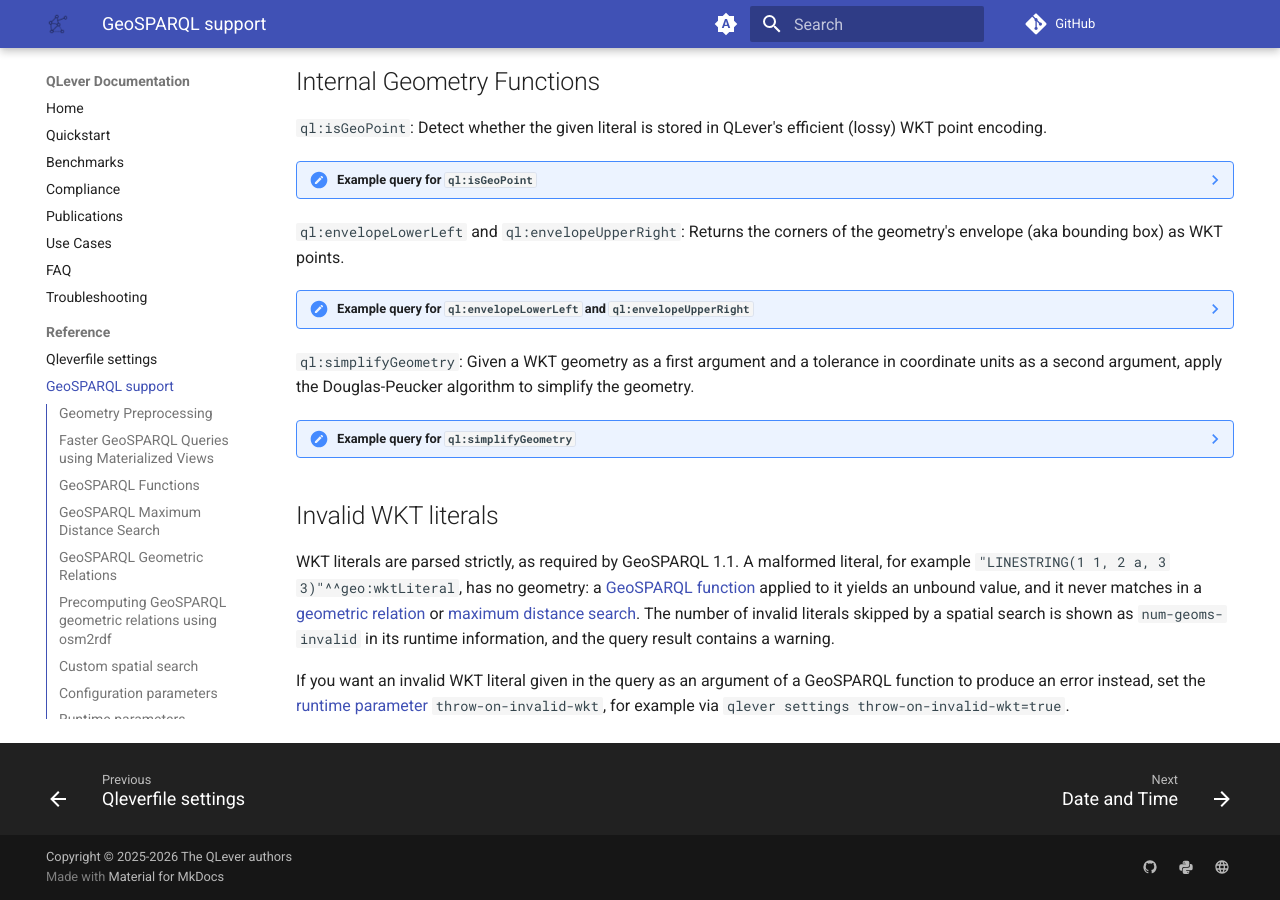
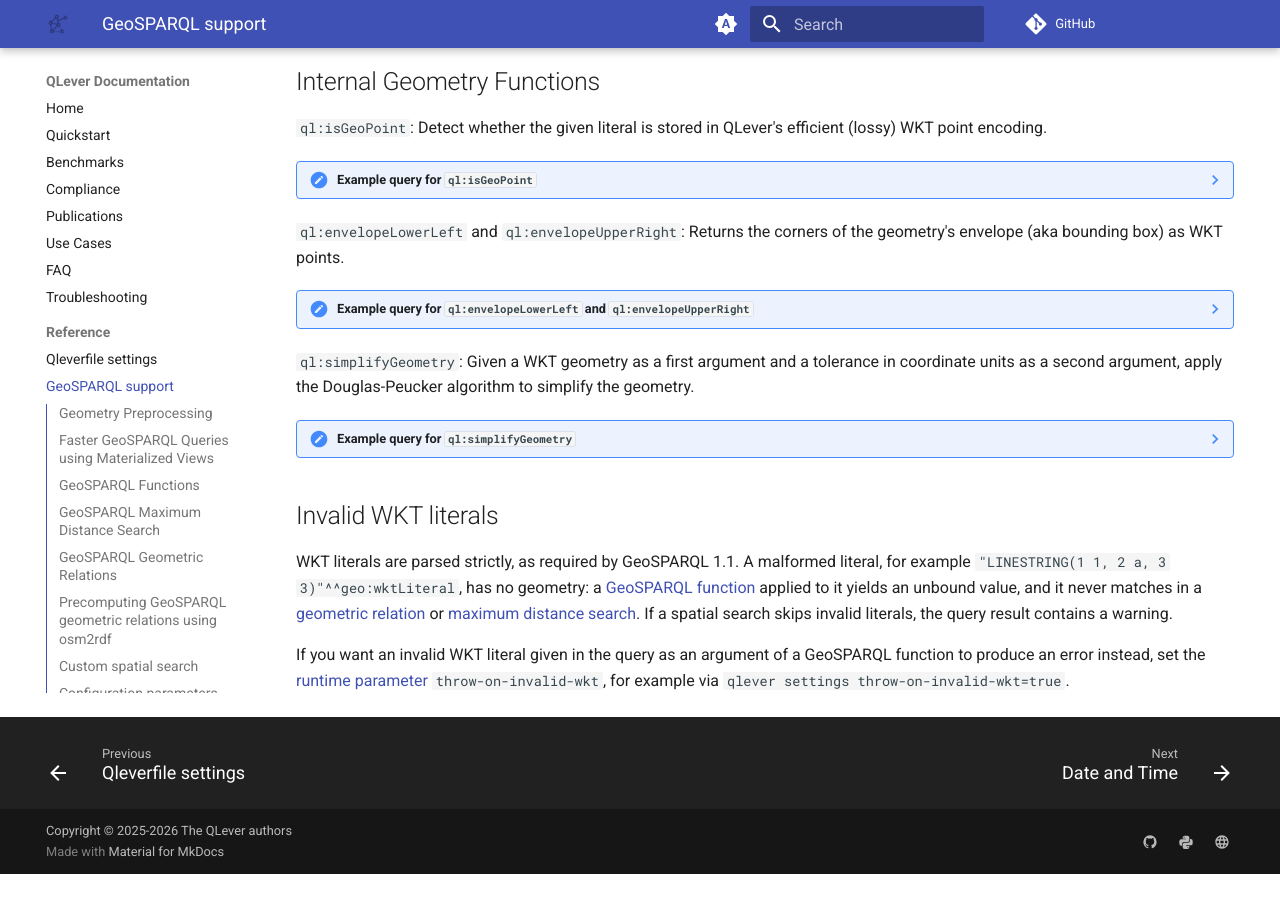
Before and after one commit to qlever-dev/qlever-docs, an MkDocs documentation site: the page built from docs/geosparql.md, in a window 1280 px wide and 900 px high, scrolled down 7838 px. Built offline with MkDocs 1.6.1 and Material for MkDocs 9.7.7, drawn with Linux system fonts in a browser that asks for light colours; plug-ins that fetch from the network failed and are left out; comment, search, counter and statistics services are not loaded; the version menu is left out; after the commit the page ends 8712 px from its top, so only the background shows below that.

Commit message:
Shorten sentence on warning for skipped invalid WKT literals

```diff
--- a/docs/geosparql.md
+++ b/docs/geosparql.md
@@ -630,9 +630,8 @@ WKT literals are parsed strictly, as required by GeoSPARQL 1.1. A malformed
 literal, for example `"LINESTRING(1 1, 2 a, 3 3)"^^geo:wktLiteral`, has no
 geometry: a [GeoSPARQL function](#geosparql-functions) applied to it yields an unbound value, and it
 never matches in a [geometric relation](#geosparql-geometric-relations) or
-[maximum distance search](#geosparql-maximum-distance-search). The number of
-invalid literals skipped by a spatial search is shown as `num-geoms-invalid`
-in its runtime information, and the query result contains a warning.
+[maximum distance search](#geosparql-maximum-distance-search). If a spatial
+search skips invalid literals, the query result contains a warning.
 
 If you want an invalid WKT literal given in the query as an argument of a
 GeoSPARQL function to produce an error instead, set the [runtime
```
